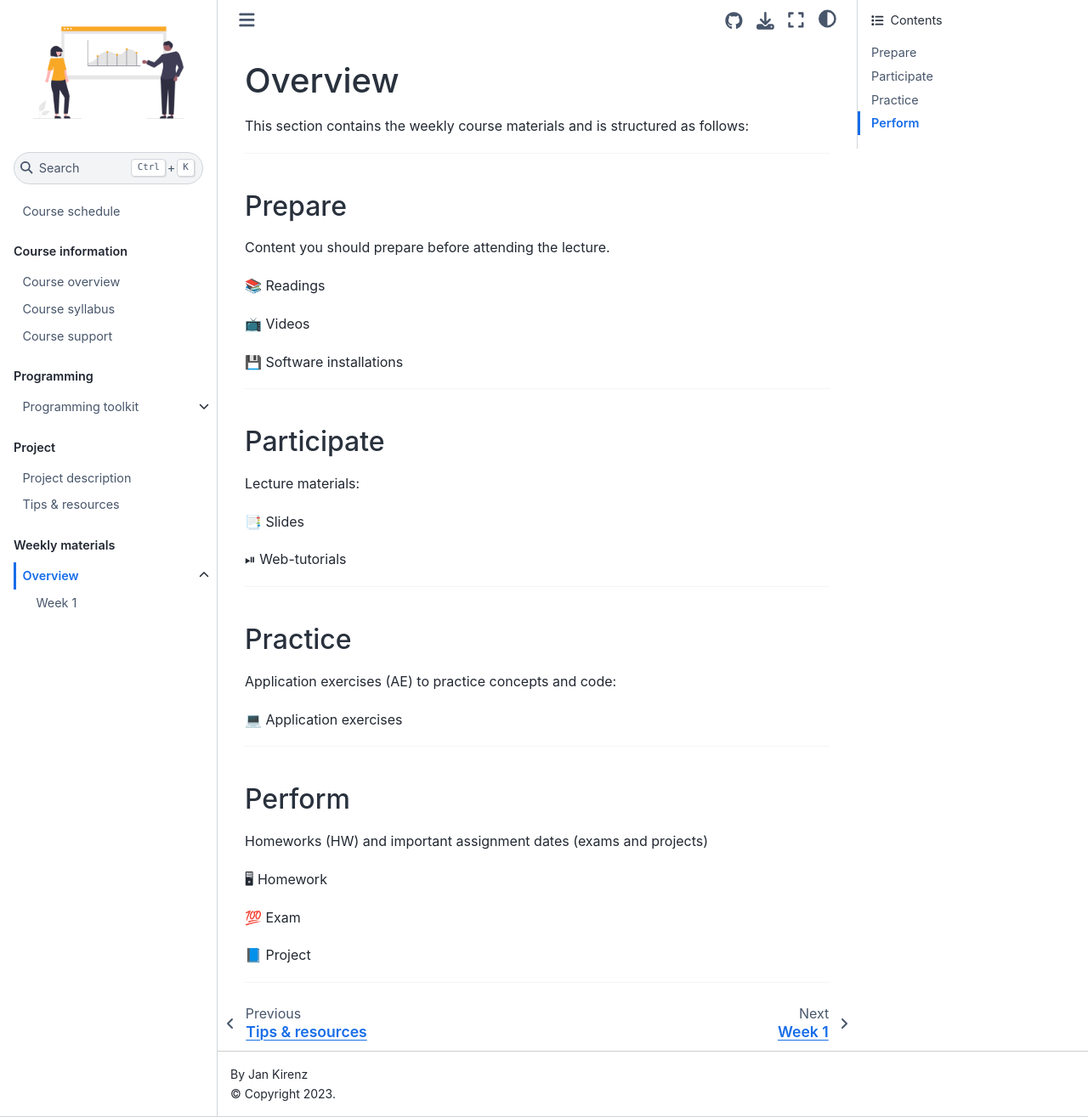
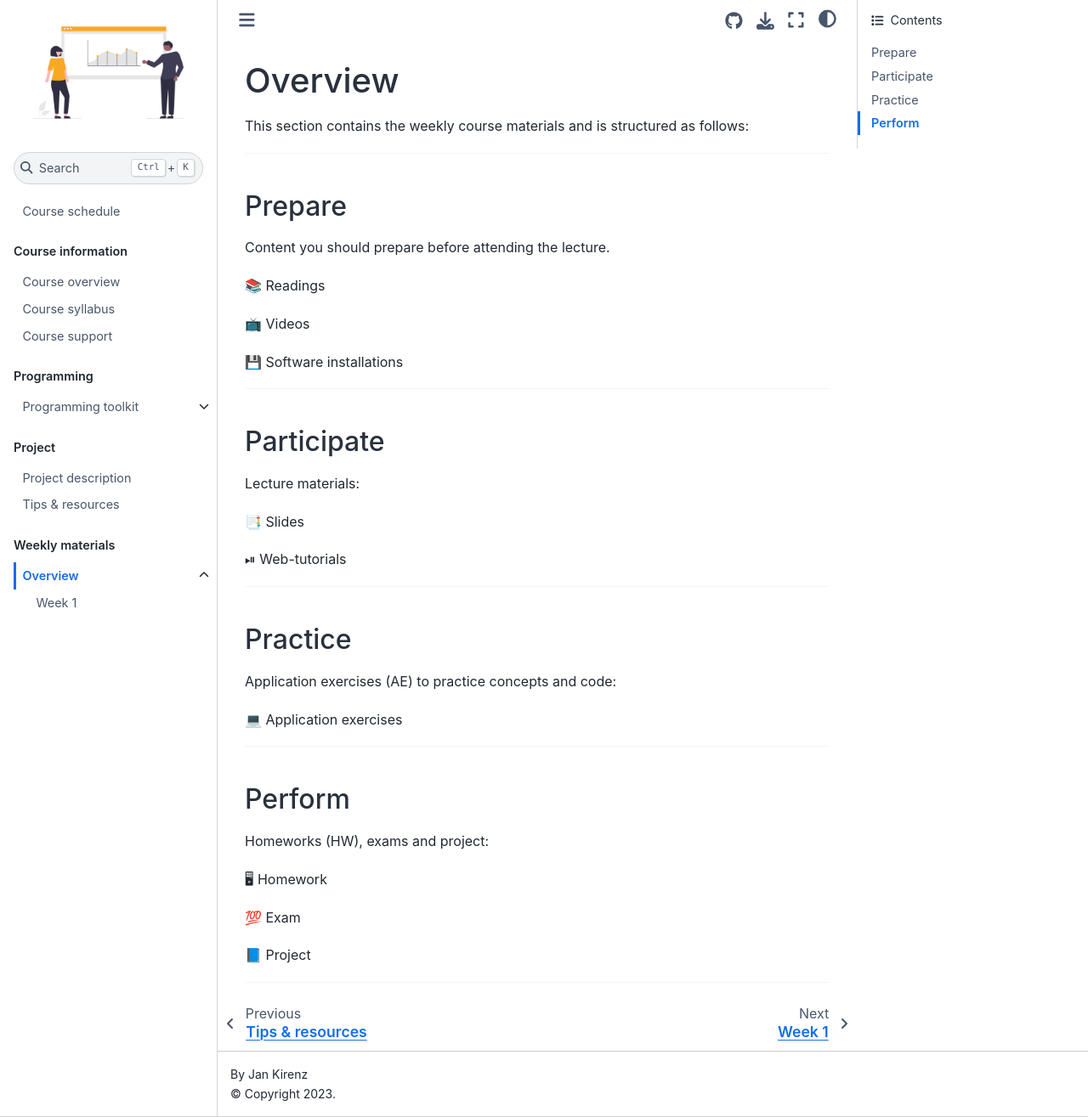
Before and after one commit to dst-ws22/website, a Jupyter Book: the page built from weeks/weeks-overview.md, in a window 1280 px wide and 1315 px high. Shown: the whole window at 85% size. Built offline with Jupyter Book 1.0.4 settings and Sphinx 7.4.7 and the Sphinx Book theme 1.1.4, drawn with Linux system fonts in a browser that asks for light colours; comment, search, counter and statistics services are not loaded.

Commit message:
Update weeks-overview.md

```diff
--- a/weeks/weeks-overview.md
+++ b/weeks/weeks-overview.md
@@ -36,7 +36,7 @@ Application exercises (AE) to practice concepts and code:
 
 ## Perform
 
-Homeworks (HW) and important assignment dates (exams and projects)
+Homeworks (HW), exams and project:
 
 
 🖥 Homework
```
